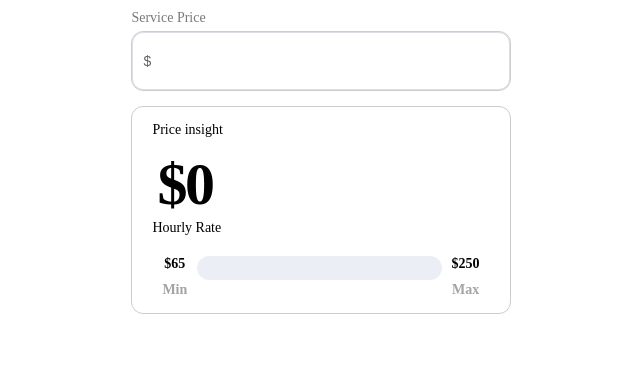
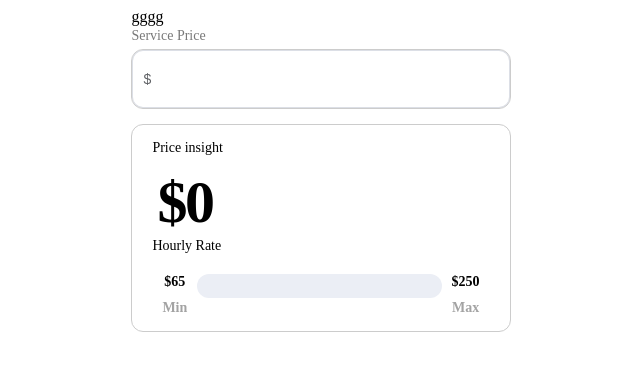
Before and after one commit to abanoub2017/priceTask, a Vue app: page / in a window 1280 px wide. Shown: the top 370 px of the page, without its empty margins (319-959 px from the left). Built offline with nearby package versions, Linux system fonts and the light colour scheme.

Commit message:
fix github deploy

```diff
--- a/src/views/HomeView.vue
+++ b/src/views/HomeView.vue
@@ -1,5 +1,6 @@
 <template>
   <main>
+    gggg
     <AbInput/>
     <AbCard/>
   </main>
```
